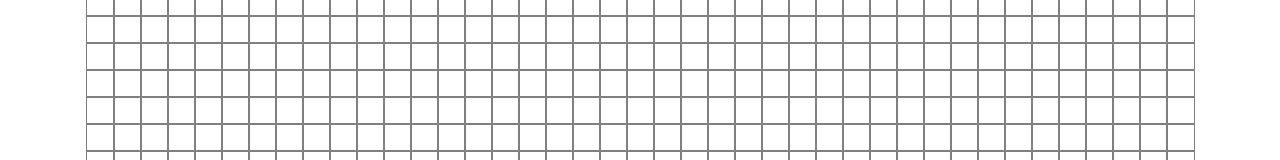
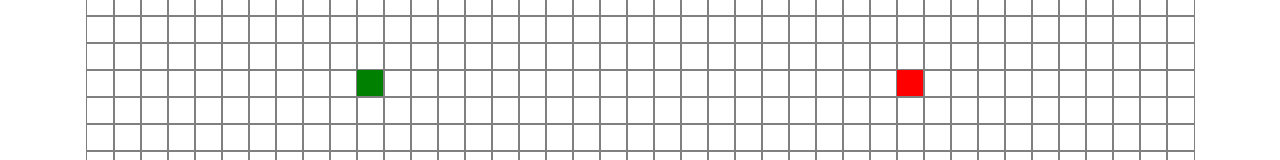
Before and after one commit to andrewywong/pathfinding-visualizer, a React (Create React App) app: page / in a window 1280 px wide. Shown: the part 200-360 px from the top of the page. Built offline with nearby package versions, Linux system fonts and the light colour scheme.

Commit message:
Rename Node folder to components and add initial start and end nodes

```diff
--- a/src/PathfindingVisualizer/Node/Node.jsx
+++ /dev/null
@@ -1,14 +0,0 @@
-import React, { Component } from 'react';
-
-import './Node.css';
-
-export default class Node extends Component {
-  constructor(props) {
-    super(props);
-    this.state = {};
-  }
-
-  render() {
-    return <td className="node"></td>;
-  }
-}
--- a/src/PathfindingVisualizer/PathfindingVisualizer.jsx
+++ b/src/PathfindingVisualizer/PathfindingVisualizer.jsx
@@ -1,5 +1,5 @@
 import React, { Component } from 'react';
-import Node from './Node/Node';
+import Node from './components/Node';
 
 import './PathfindingVisualizer.css';
 
@@ -16,12 +16,23 @@ export default class PathfindingVisualizer extends Component {
     // Change rows and cols depending on the device width
     let maxCols = window.innerWidth / 25;
     maxCols = Math.round(maxCols * 0.8);
-    let maxRows = maxCols / 2;
+    let maxRows = Math.round(maxCols / 2);
+    console.log(maxRows);
 
     for (let row = 0; row < maxRows; ++row) {
       const currentRow = [];
       for (let col = 0; col < maxCols; ++col) {
-        currentRow.push([]);
+        const currentNode = {
+          col,
+          row,
+          isStart:
+            row === Math.trunc(maxRows / 2) &&
+            col === Math.trunc(maxCols * (1 / 4)),
+          isFinish:
+            row === Math.trunc(maxRows / 2) &&
+            col === Math.trunc(maxCols * (3 / 4))
+        };
+        currentRow.push(currentNode);
       }
       nodes.push(currentRow);
     }
@@ -30,15 +41,23 @@ export default class PathfindingVisualizer extends Component {
 
   render() {
     const { nodes } = this.state;
+
     return (
       <table className="board">
         <tbody>
           {nodes.map((row, rowIdx) => {
             return (
-              <tr>
-                {row.map((node, nodeIdx) => (
-                  <Node></Node>
-                ))}
+              <tr key={rowIdx}>
+                {row.map((node, nodeIdx) => {
+                  const { isStart, isFinish } = node;
+                  return (
+                    <Node
+                      key={nodeIdx}
+                      isStart={isStart}
+                      isFinish={isFinish}
+                    ></Node>
+                  );
+                })}
               </tr>
             );
           })}
--- a/src/PathfindingVisualizer/Node/Node.css
+++ b/src/PathfindingVisualizer/components/Node.css
@@ -4,3 +4,11 @@
   outline: 1px solid grey;
   display: inline-block;
 }
+
+.node-start {
+  background-color: green;
+}
+
+.node-finish {
+  background-color: red;
+}
--- /dev/null
+++ b/src/PathfindingVisualizer/components/Node.jsx
@@ -0,0 +1,20 @@
+import React, { Component } from 'react';
+
+import './Node.css';
+
+export default class Node extends Component {
+  constructor(props) {
+    super(props);
+    this.state = {};
+  }
+
+  render() {
+    const { isFinish, isStart } = this.props;
+    const extraClassName = isFinish
+      ? 'node-finish'
+      : isStart
+      ? 'node-start'
+      : '';
+    return <td className={`node ${extraClassName}`}></td>;
+  }
+}
```
